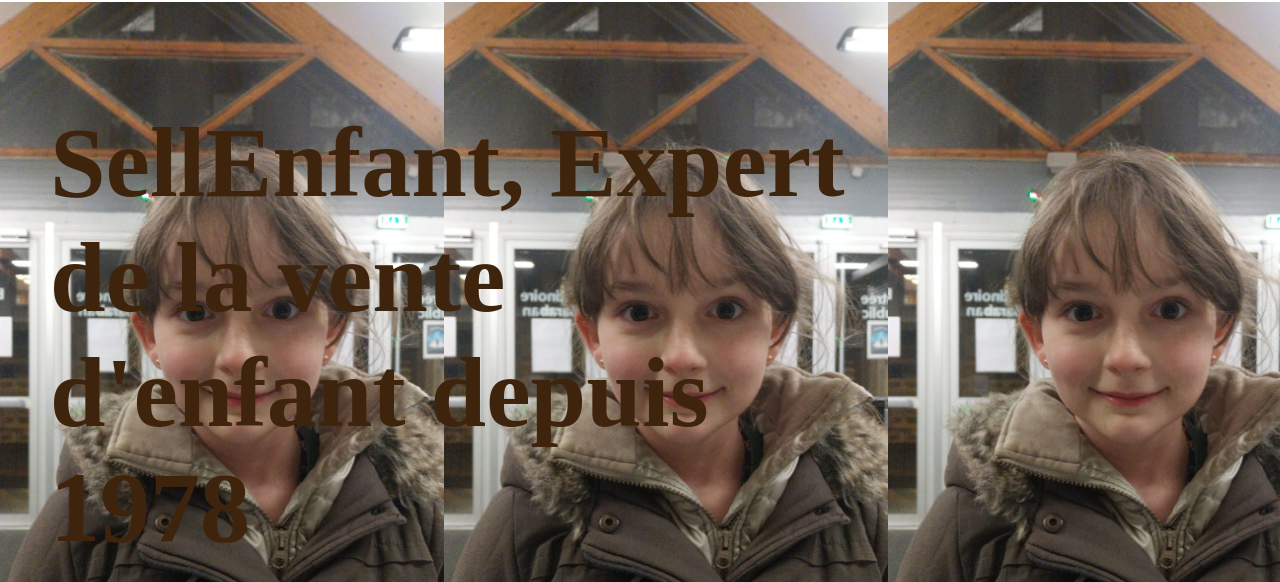
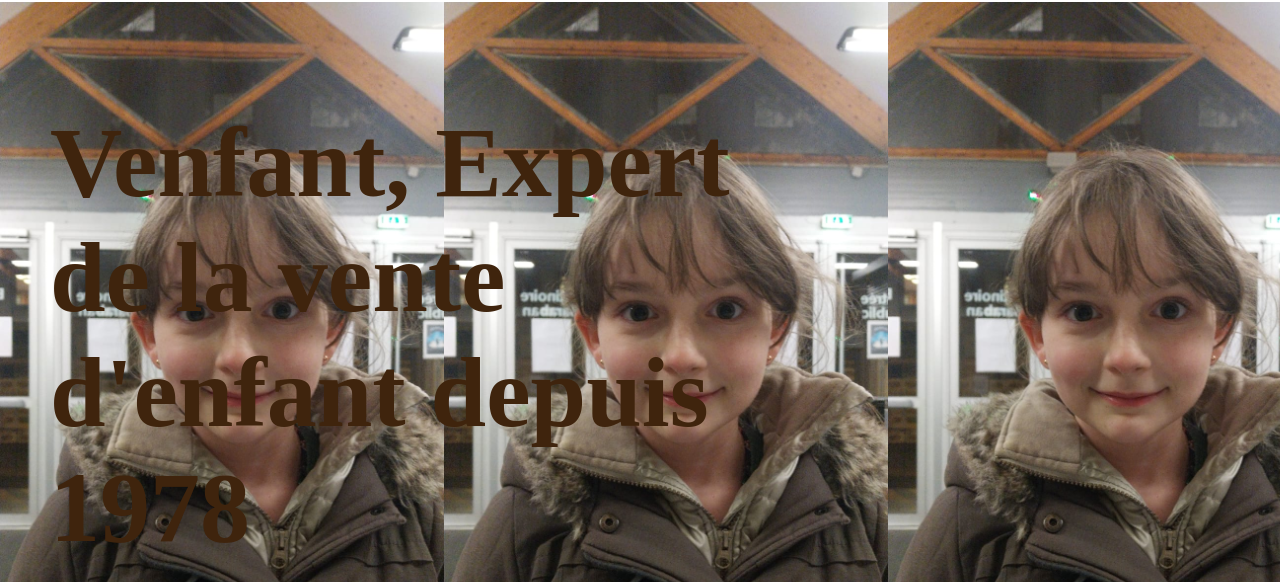
Before and after one commit to Etsipab/sitetroll, a plain HTML site: page index.html in a window 1280 px wide. Shown: the part 218-800 px from the top of the page. Drawn offline with Linux system fonts and the light colour scheme.

Commit message:
Update index.html

```diff
--- a/index.html
+++ b/index.html
@@ -2,7 +2,7 @@
 <html lang="fr">
 
 <head>
-    <title>MyWood</title>
+    <title>Venfant</title>
     <link rel="stylesheet" href="css/styles.css">
 </head>
 <body>
@@ -18,7 +18,7 @@
             </nav>
         </header>
         <div class="principal-page">
-            <h1 class="big-title">SellEnfant, Expert de la vente d'enfant depuis 1978</h1>
+            <h1 class="big-title">Venfant, Expert de la vente d'enfant depuis 1978</h1>
             <p class="gauche">Created by BO</p>
             <p class="droite"> <a href=""target="_blank">Lien du telegram</a></p>
         </div>
```
